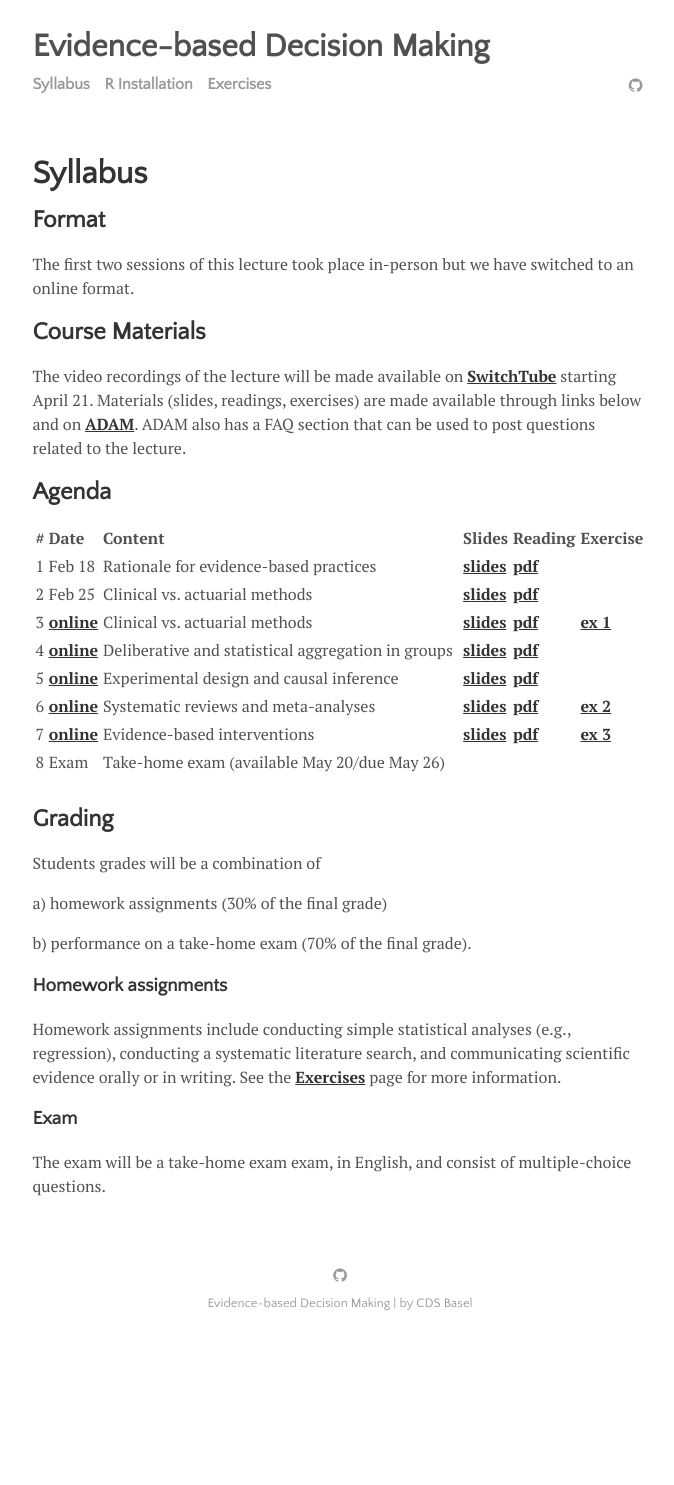
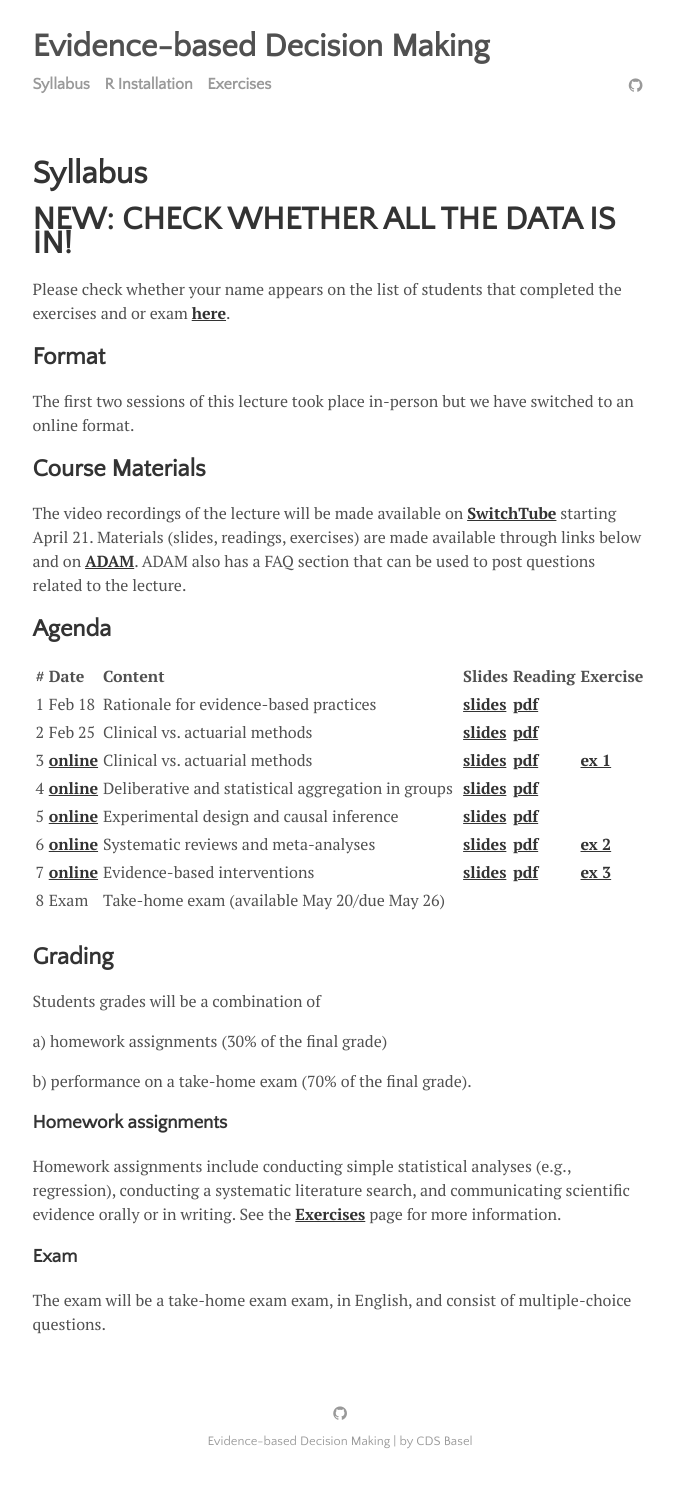
Before and after one commit to matarui/evidencebaseddm, a Jekyll site: the page built from menu/syllabus.md, in a window 1280 px wide. Shown: the whole page, without its empty margins (300-974 px from the left). Built offline with Jekyll 4.4.1, drawn with Linux system fonts in a browser that asks for light colours; before the commit the page ends 1347 px from its top, so only the background shows below that.

Commit message:
Update syllabus.md

```diff
--- a/menu/syllabus.md
+++ b/menu/syllabus.md
@@ -2,6 +2,11 @@
 layout: page
 title: Syllabus
 ---
+
+# NEW: CHECK WHETHER ALL THE DATA IS IN!
+
+Please check whether your name appears on the list of students that completed the exercises and or exam <a href="http://matarui.github.io/evidencebaseddm/assets/exercises/studentlist_allexercises.pdf"><b>here</b></a>.
+
 
 ## Format
 The first two sessions of this lecture took place in-person but we have switched to an online format.
```
